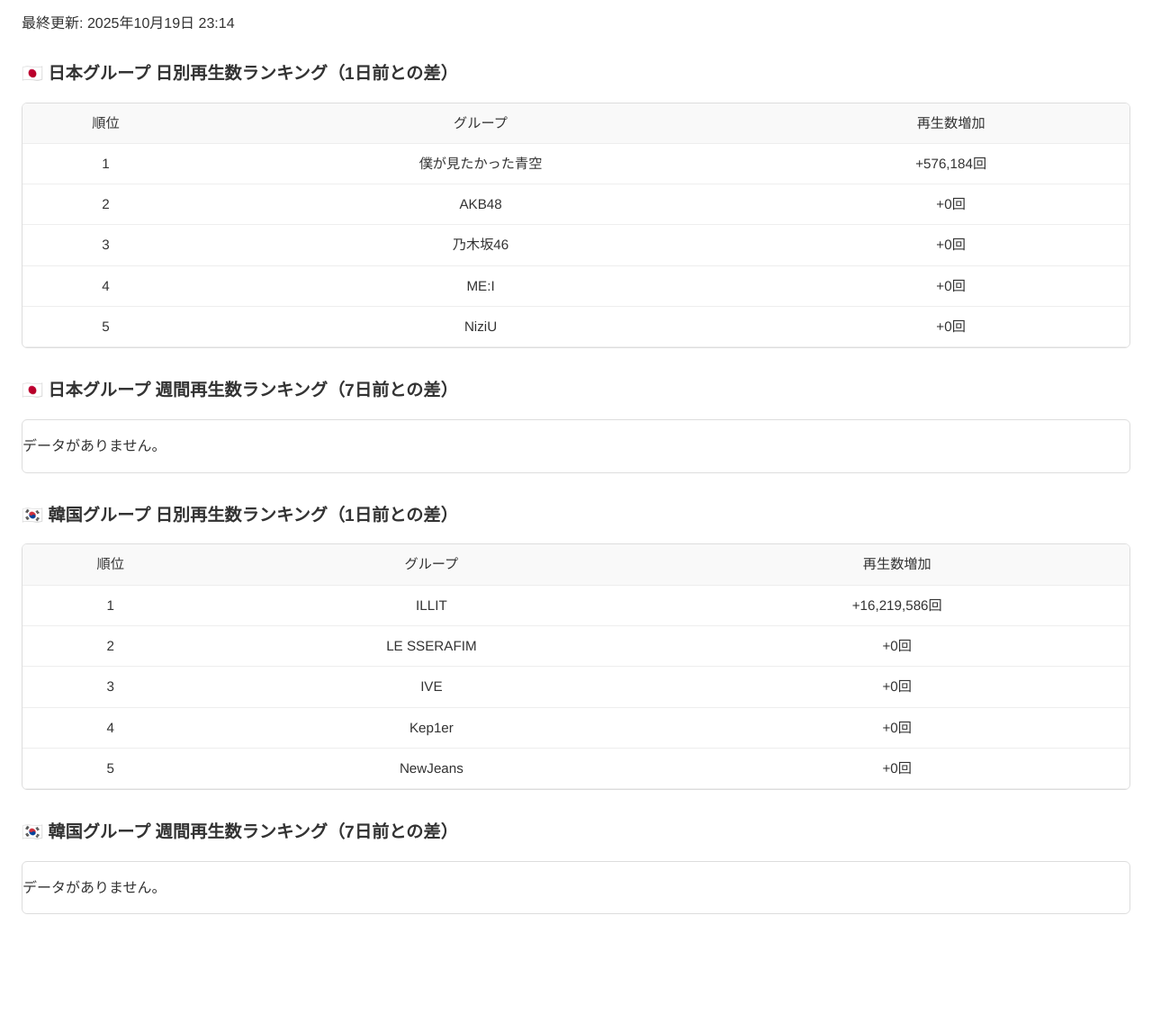
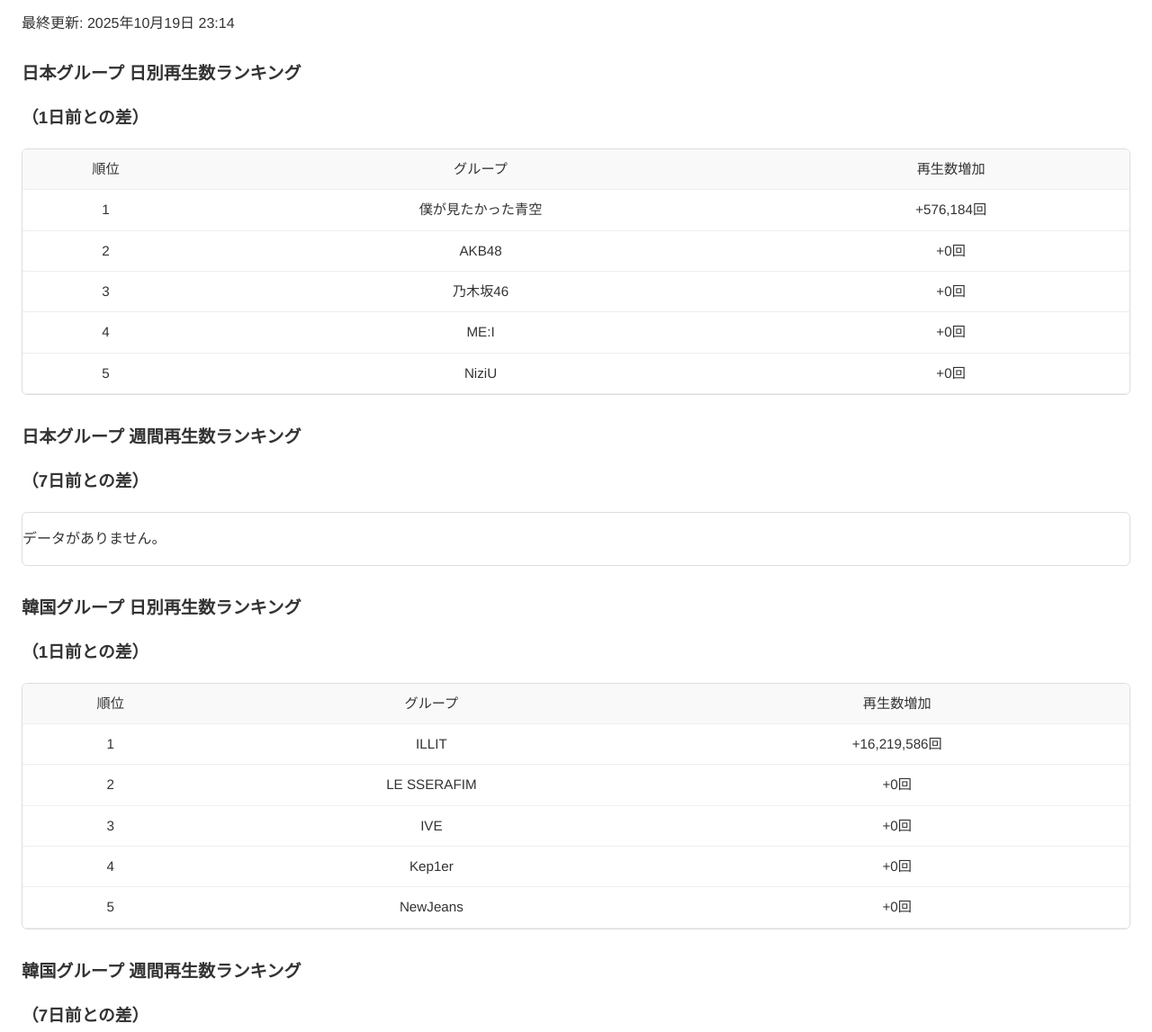
Before and after one commit to yuuki05182/youtube-diff-ranking, a plain HTML site: page index.html in a window 1280 px wide. Shown: the part 87-1234 px from the top of the page at 90% size. Before the commit the page ends 1159 px from the top, so only its background shows below. Drawn offline with Linux system fonts and the light colour scheme.

Commit message:
微調整

```diff
--- a/index.html
+++ b/index.html
@@ -71,22 +71,26 @@
     <h1>YouTube再生数差分ランキング</h1>
     <p>最終更新: 2025年10月19日 23:14</p>
 
-    <h2>🇯🇵 日本グループ 日別再生数ランキング（1日前との差）</h2>
+    <h2>日本グループ 日別再生数ランキング</h2>
+    <h3>（1日前との差）</h3>
     <div class="table-container">
         <table><tr><th>順位</th><th>グループ</th><th>再生数増加</th></tr><tr><td>1</td><td>僕が見たかった青空</td><td>+576,184回</td></tr><tr><td>2</td><td>AKB48</td><td>+0回</td></tr><tr><td>3</td><td>乃木坂46</td><td>+0回</td></tr><tr><td>4</td><td>ME:I</td><td>+0回</td></tr><tr><td>5</td><td>NiziU</td><td>+0回</td></tr></table>
     </div>
 
-    <h2>🇯🇵 日本グループ 週間再生数ランキング（7日前との差）</h2>
+    <h2>日本グループ 週間再生数ランキング</h2>
+    <h3>（7日前との差）</h3>
     <div class="table-container">
         <p>データがありません。</p>
     </div>
 
-    <h2>🇰🇷 韓国グループ 日別再生数ランキング（1日前との差）</h2>
+    <h2>韓国グループ 日別再生数ランキング</h2>
+    <h3>（1日前との差）</h3>
     <div class="table-container">
         <table><tr><th>順位</th><th>グループ</th><th>再生数増加</th></tr><tr><td>1</td><td>ILLIT</td><td>+16,219,586回</td></tr><tr><td>2</td><td>LE SSERAFIM</td><td>+0回</td></tr><tr><td>3</td><td>IVE</td><td>+0回</td></tr><tr><td>4</td><td>Kep1er</td><td>+0回</td></tr><tr><td>5</td><td>NewJeans</td><td>+0回</td></tr></table>
     </div>
 
-    <h2>🇰🇷 韓国グループ 週間再生数ランキング（7日前との差）</h2>
+    <h2>韓国グループ 週間再生数ランキング</h2>
+    <h3>（7日前との差）</h3>
     <div class="table-container">
         <p>データがありません。</p>
     </div>
```
Also changed, not shown: 1 other file.
